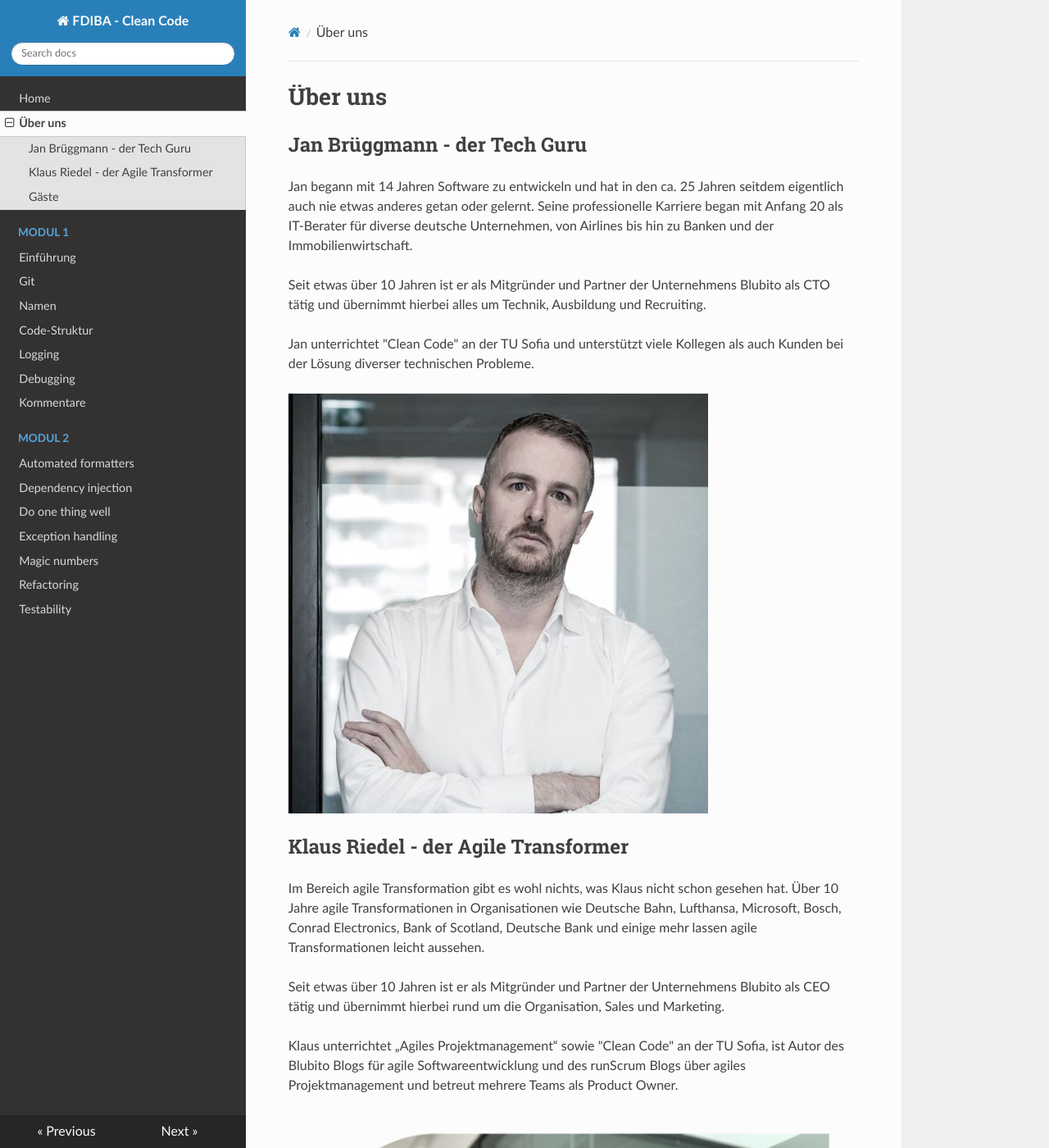
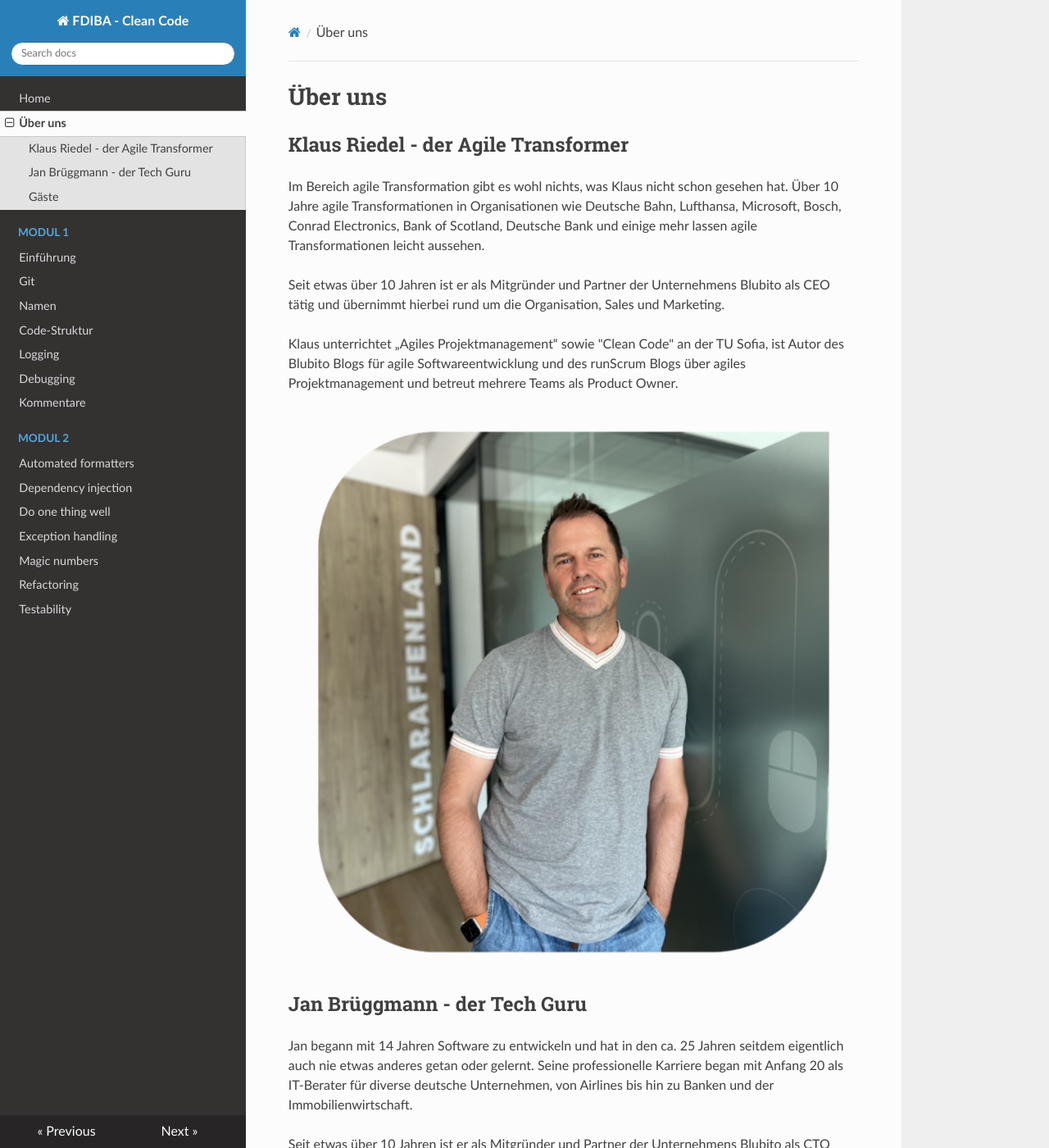
Before and after one commit to fdiba-clean-code/fdiba-clean-code.github.io, an MkDocs documentation site: the page built from docs/about.md, in a window 1280 px wide and 1400 px high. Shown: the whole window at 82% size. Built offline with MkDocs 1.6.1, drawn with Linux system fonts in a browser that asks for light colours; nearby versions of some CDN libraries.

Commit message:
Cleanup about and intro

```diff
--- a/docs/about.md
+++ b/docs/about.md
@@ -1,4 +1,14 @@
 # Über uns
+
+## Klaus Riedel - der Agile Transformer
+
+Im Bereich agile Transformation gibt es wohl nichts, was Klaus nicht schon gesehen hat. Über 10 Jahre agile Transformationen in Organisationen wie Deutsche Bahn, Lufthansa, Microsoft, Bosch, Conrad Electronics, Bank of Scotland, Deutsche Bank und einige mehr lassen agile Transformationen leicht aussehen.
+
+Seit etwas über 10 Jahren ist er als Mitgründer und Partner der Unternehmens Blubito als CEO tätig und übernimmt hierbei rund um die Organisation, Sales und Marketing.
+
+Klaus unterrichtet „Agiles Projektmanagement“ sowie "Clean Code" an der TU Sofia, ist Autor des Blubito Blogs für agile Softwareentwicklung und des runScrum Blogs über agiles Projektmanagement und betreut mehrere Teams als Product Owner.
+
+![Klaus](/img/klaus.png)
 
 ## Jan Brüggmann - der Tech Guru
 
@@ -9,17 +19,7 @@ Seit etwas über 10 Jahren ist er als Mitgründer und Partner der Unternehmens B
 
 Jan unterrichtet "Clean Code" an der TU Sofia und unterstützt viele Kollegen als auch Kunden bei der Lösung diverser technischen Probleme.
 
-![Jan](img/jan.jpg)
-
-## Klaus Riedel - der Agile Transformer
-
-Im Bereich agile Transformation gibt es wohl nichts, was Klaus nicht schon gesehen hat. Über 10 Jahre agile Transformationen in Organisationen wie Deutsche Bahn, Lufthansa, Microsoft, Bosch, Conrad Electronics, Bank of Scotland, Deutsche Bank und einige mehr lassen agile Transformationen leicht aussehen.
-
-Seit etwas über 10 Jahren ist er als Mitgründer und Partner der Unternehmens Blubito als CEO tätig und übernimmt hierbei rund um die Organisation, Sales und Marketing.
-
-Klaus unterrichtet „Agiles Projektmanagement“ sowie "Clean Code" an der TU Sofia, ist Autor des Blubito Blogs für agile Softwareentwicklung und des runScrum Blogs über agiles Projektmanagement und betreut mehrere Teams als Product Owner.
-
-![Klaus](img/klaus.png)
+![Jan](/img/jan.jpg)
 
 ## Gäste
 Später mehr...
```
Also changed, not shown: docs/module-1/introduction.md (+4 -0 lines), 3 other files.
